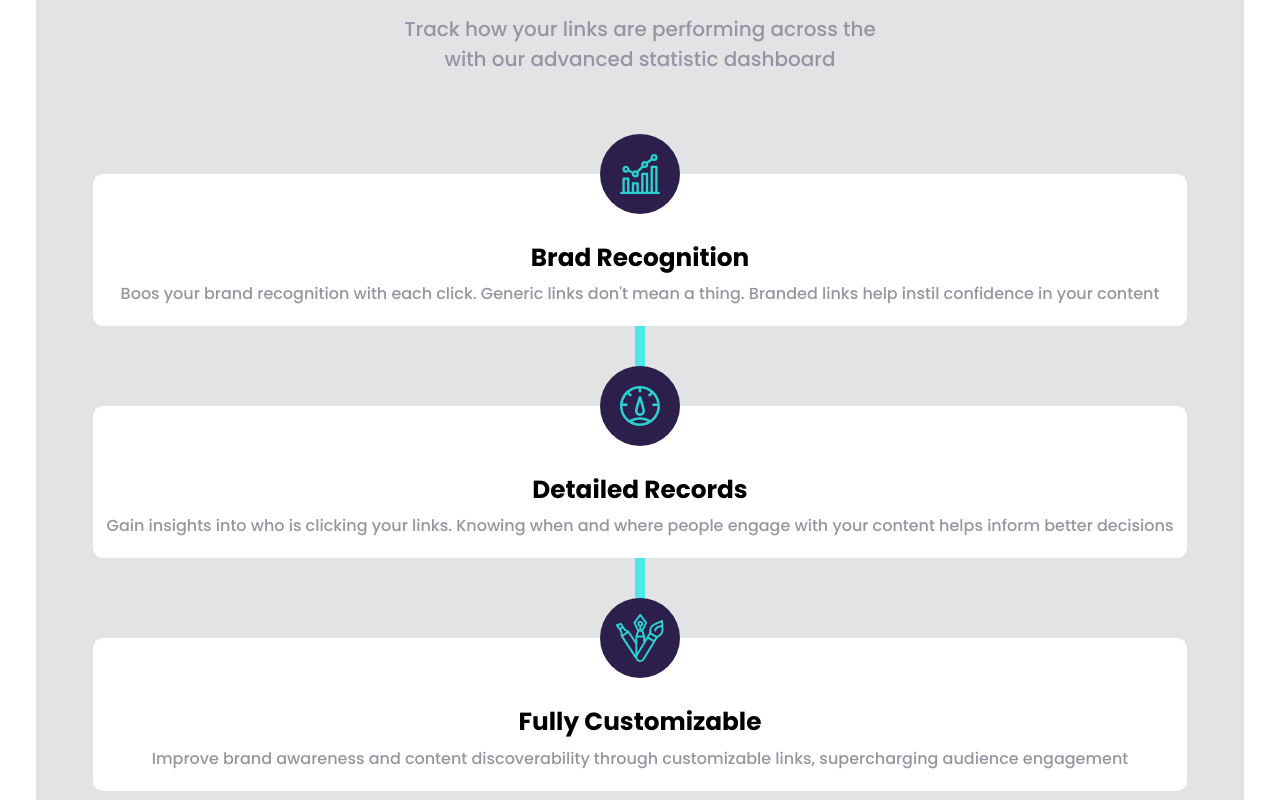
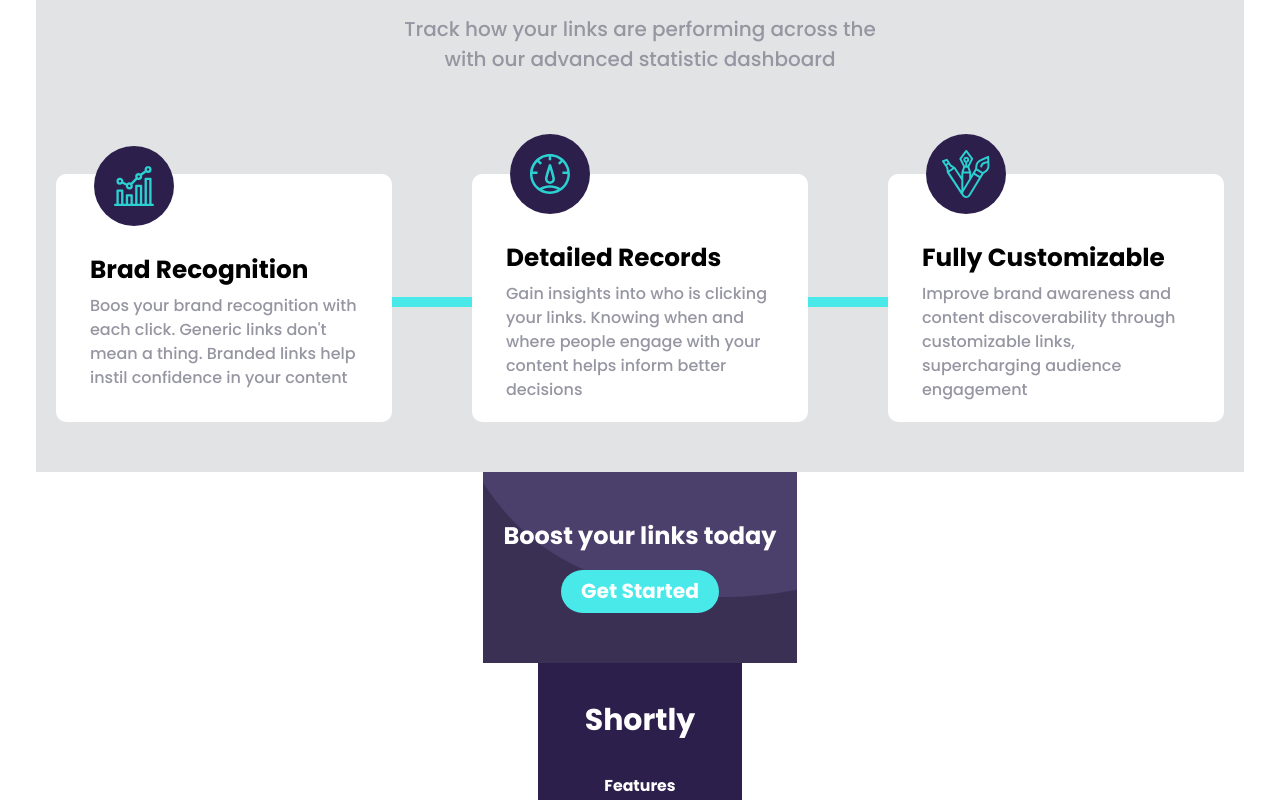
Before and after one commit to byKriz/react-url-short-api, a React (Vite) app: page / in a window 1280 px wide. Shown: the part 1040-1840 px from the top of the page. Built offline with nearby package versions, Linux system fonts and the light colour scheme.

Commit message:
terminando el responsive

```diff
--- a/src/components/FeatureItem/FeatureItem.module.scss
+++ b/src/components/FeatureItem/FeatureItem.module.scss
@@ -45,3 +45,41 @@
     line-height: 1.5;
   }
 }
+
+@media (min-width: $tablet) {
+  .FeatureItem {
+    max-width: 550px;
+    max-height: 366px;
+  }
+}
+
+@media (min-width: $desktop) {
+  .iconContainer {
+    left: -90px;
+  }
+
+  // .FeatureItem {
+  //     flex-direction: row;
+  // }
+  .textContainer {
+    padding: 0 20px;
+
+    h3, p {
+      text-align: left;
+    }
+
+    // h3 {
+    //     margin-left: -10px;
+    // }
+    h3 {
+        width: 100%;
+    }
+  }
+}
+
+@media (min-width: $desktop) {
+    .FeatureItem {
+        max-width: 550px;
+        max-height: 366px;
+      }
+}
--- a/src/containers/Details/Details.module.scss
+++ b/src/containers/Details/Details.module.scss
@@ -64,3 +64,17 @@
     }
   }
 }
+
+@media (min-width: $desktop) {
+  .features {
+    flex-direction: row;
+    max-width: 1440px;
+  }
+
+  .bar {
+    width: 100%;
+    height: 10px;
+    top: 49.5%;
+    left: 0;
+  }
+}
```
Lines whose indentation alone changed are shown as unchanged.
